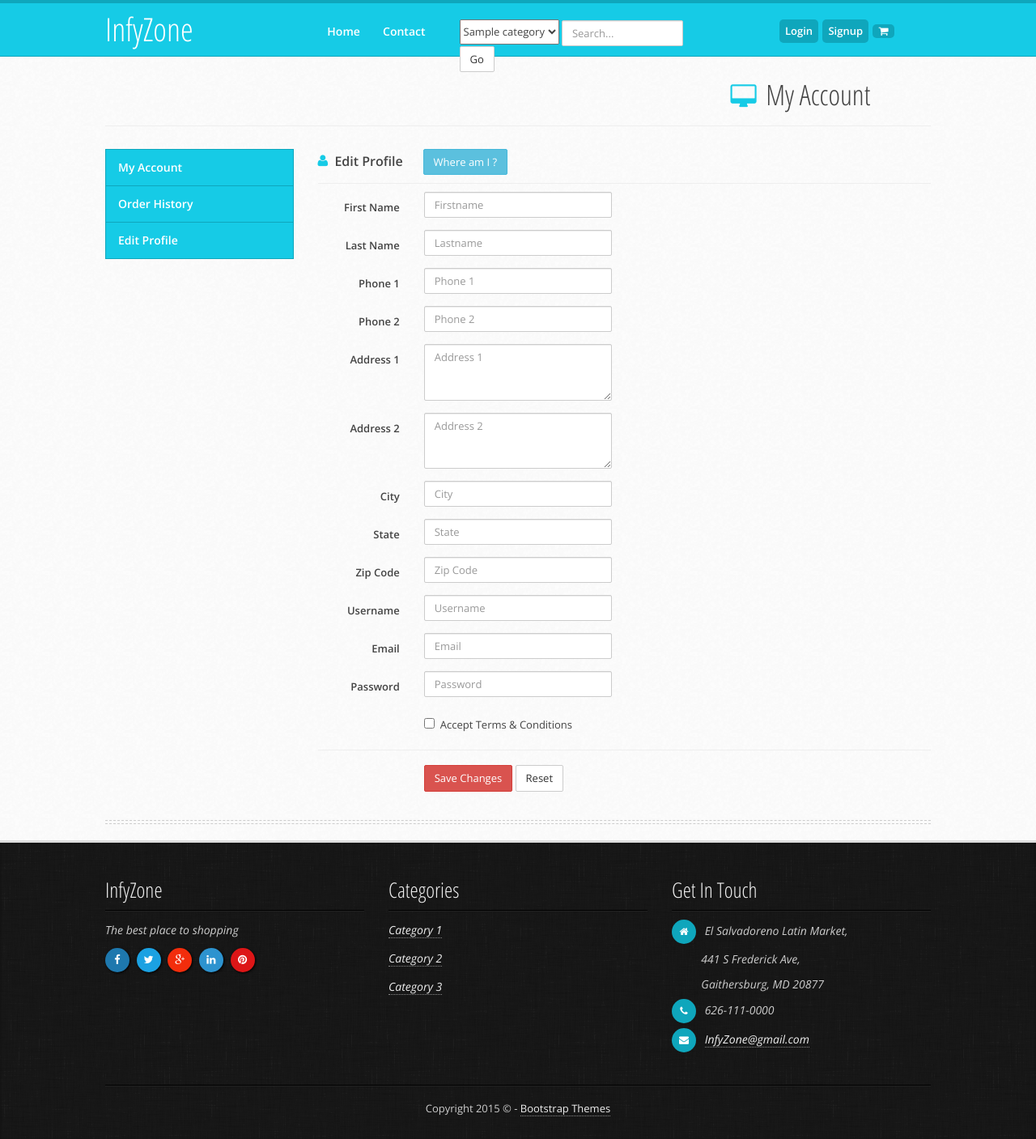
After one commit to jasoniem9246/InfyZone, a Java web app: page /editprofile.jsp in a window 1280 px wide. The commit adds this page. Shown: the whole page at 81% size. Run offline with Tomcat 11, a stand-in JSP engine, Linux system fonts and the light colour scheme; the template is opened without the code that fills it: most values are stand-ins (such as "Sample title", 1, 10 or a date in 2020); data that the repository does not hold is empty; some libraries are stand-ins or nearby versions.

Commit message:
Add editprofile.jsp

```diff
--- /dev/null
+++ b/InfyZone/WebContent/editprofile.jsp
@@ -0,0 +1,270 @@
+<%@ page language="java" contentType="text/html; charset=ISO-8859-1"
+    pageEncoding="ISO-8859-1"%>
+
+<%@include file="header.jsp"%>
+
+<script src="https://maps.googleapis.com/maps/api/js?v=3.exp&sensor=false"></script>
+
+<script type="text/javascript">
+//p elements for displaying lat / long and address
+	var displayCoords, myAddress;
+	var country, postalCode, state, route, streetNumber, locality, areaLvl1, areaLvl2;
+	window.onload = init;
+
+	function init() {
+		geocoder = new google.maps.Geocoder();
+		console.log("Adding input listener to all input fields");
+		// add an input listener to all input fields
+		var listOfInputsInForm = document.querySelectorAll("input");
+		for (var i = 0; i < listOfInputsInForm.length; i++) {
+			addInputListener(listOfInputsInForm[i]);
+		}
+
+		// restore form content with previously saved values
+		restoreFormContent();
+	}
+
+	function addInputListener(inputField) {
+		inputField.oninput = function(event) {
+			localStorage.setItem(inputField.id, inputField.value);
+		};
+	}
+
+	function restoreFormContent() {
+		console.log("restoring form content from localStorage");
+
+		// get the list of all input elements in the form
+		var listOfInputsInForm = document.querySelectorAll("input");
+
+		// For each input element,
+		//    - get its id (that is also the key for it's saved content
+		//      in the localStorage)
+		//    - get the value associated with the id/key in the local
+		//      storage
+		//    - If the value is not undefined, restore the value
+		//      of the input field
+		for (var i = 0; i < listOfInputsInForm.length; i++) {
+			var fieldToRestore = listOfInputsInForm[i];
+			var id = fieldToRestore.id;
+			var savedValue = localStorage.getItem(id);
+
+			if (savedValue !== undefined) {
+				fieldToRestore.value = savedValue;
+			}
+		}
+	}
+
+	// Called when the button is clicked
+    function getLocation() {
+       if (navigator.geolocation) {
+         navigator.geolocation.getCurrentPosition(showPosition);
+       } else {
+       displayCoords.innerHTML="Geolocation API not supported by your browser.";
+     }
+	}
+
+ 	// Called when a position is available
+    function showPosition(position) {
+        // Display the map
+        showOnGoogleMap(new google.maps.LatLng(position.coords.latitude, position.coords.longitude));
+
+    }
+
+    function showOnGoogleMap(latlng) {
+        // Ask google geocoder for a surface address once we get a longitude and
+        // a latitude. In fact the reverse geocoder sends back an array of "guesses"
+        // i.e. not only one address object, but several. Each entry in this array
+        // has several properties like street, city, etc. We use the "formatted_address"
+        // one here, but it might be interesting to get the detailed properties in other
+        // applications like a form with street, city, zip code etc.
+        geocoder.geocode({'latLng': latlng},reverseGeocoderSuccess);
+
+        function reverseGeocoderSuccess(results, status) {
+          if (status == google.maps.GeocoderStatus.OK) {
+            // For debugging
+            console.dir(results);
+
+            if (results[1]) {
+              // Display address as text in the page
+              myAddress = results[0].formatted_address;
+              parseResult(results[0].address_components);
+              console.log(myAddress);
+
+              document.getElementById("zipCode").value = postalCode;
+              document.getElementById("state").value = state;
+              document.getElementById("city").value = locality;
+
+
+            } else {
+              alert('No results found');
+            }
+          } else {
+            alert('Geocoder failed due to: ' + status);
+          }
+        } // end of reverseGeocoderSuccess
+      }  // end of showOnGoogleMap
+
+      function parseResult(result) {
+    	     for(i in result){
+    	         console.log("type = " + result[i].types[0] + " long_name = " +
+    	                     result[i].long_name);
+    	         if(result[i].types[0] == 'postal_code')
+    	             postalCode = result[i].long_name;
+    	         if(result[i].types[0] == 'country')
+    	             country= result[i].long_name;
+    	         if(result[i].types[0] == 'street_number')
+    	             streetNumber= result[i].long_name;
+    	         if(result[i].types[0] == 'route')
+    	             route= result[i].long_name;
+    	         if(result[i].types[0] == 'locality')
+    	             locality= result[i].long_name;
+    	         if(result[i].types[0] == 'state')
+    	             state= result[i].long_name;
+    	         if(result[i].types[0] == 'administrative_area_level_2')
+    	             arealLvl2= result[i].long_name;
+    	         if(result[i].types[0] == 'administrative_area_level_1')
+    	             areaLvl1= result[i].long_name;
+    	     }
+
+    	    state = myAddress.split(",")[2].split(" ")[1];
+    	     // added this for debugging in the console
+    	    console.log("postalCode = " + postalCode);
+/*     	    console.log("country = " + country);
+    	    console.log("streetNumber = " + streetNumber);
+    	    console.log("route = " + route); */
+    	    console.log("state = " + state);
+    	    console.log("locality = " + locality);
+/*     	    console.log("Administrative area level 1 " + areaLvl2);
+    	    console.log("Administrative area level 2 " + areaLvl1); */
+    	 }
+    </script>
+
+</script>
+
+<!-- Logo & Navigation ends -->
+      <!-- Page title -->
+      <div class="page-title">
+         <div class="container">
+            <h2><i class="fa fa-desktop color"></i> My Account</h2>
+            <hr />
+         </div>
+      </div>
+      <!-- Page title -->
+
+      <!-- Page content -->
+
+      <div class="account-content">
+         <div class="container">
+
+            <div class="row">
+               <div class="col-md-3">
+                  <div class="sidey">
+                     <ul class="nav">
+                         <li><a href="account.html">My Account</a></li>
+                         <li><a href="orderhistory.html">Order History</a></li>
+                         <li><a href="editprofile.html">Edit Profile</a></li>
+                     </ul>
+                  </div>
+               </div>
+               <div class="col-md-9">
+                  <h3><i class="fa fa-user color"></i> &nbsp;Edit Profile&nbsp;&nbsp;&nbsp;&nbsp;&nbsp;&nbsp;<button class="btn btn-info" onclick="getLocation()">Where am I ?</button></h3>
+                  <!-- Your details -->
+                  <form class="form-horizontal" role="form">
+                    <div class="form-group">
+                      <label for="firstname" class="col-md-2 control-label">First Name</label>
+                      <div class="col-md-4">
+                        <input type="text" class="form-control" id="firstname" name="firstname" placeholder="Firstname">
+                      </div>
+                    </div>
+                    <div class="form-group">
+                      <label for="lastname" class="col-md-2 control-label">Last Name</label>
+                      <div class="col-md-4">
+                        <input type="text" class="form-control" id="lastname" name="lastname" placeholder="Lastname">
+                      </div>
+                    </div>
+                    <div class="form-group">
+                      <label for="phone1" class="col-md-2 control-label">Phone 1</label>
+                      <div class="col-md-4">
+                        <input type="text" class="form-control" id="phone1" name="phone1" placeholder="Phone 1">
+                      </div>
+                    </div>
+                    <div class="form-group">
+                      <label for="phone2" class="col-md-2 control-label">Phone 2</label>
+                      <div class="col-md-4">
+                        <input type="text" class="form-control" id="phone2" name="phone2" placeholder="Phone 2">
+                      </div>
+                    </div>
+                    <div class="form-group">
+                        <label for="address1" class="col-md-2 control-label">Address 1</label>
+                        <div class="col-md-4">
+                           <textarea class="form-control" rows="3" id="address1" name="address1" placeholder="Address 1"></textarea>
+                        </div>
+                    </div>
+                    <div class="form-group">
+                        <label for="address2" class="col-md-2 control-label">Address 2</label>
+                        <div class="col-md-4">
+                           <textarea class="form-control" id="address2" name="address2" rows="3" placeholder="Address 2"></textarea>
+                        </div>
+                    </div>
+                    <div class="form-group">
+                      <label for="city" class="col-md-2 control-label">City</label>
+                      <div class="col-md-4">
+                        <input type="text" class="form-control" id="city" name="city" placeholder="City">
+                      </div>
+                    </div>
+                    <div class="form-group">
+                      <label for="state" class="col-md-2 control-label">State</label>
+                      <div class="col-md-4">
+                        <input type="text" class="form-control" id="state" name="state" placeholder="State">
+                      </div>
+                    </div>
+                    <div class="form-group">
+                      <label for="zipCode" class="col-md-2 control-label">Zip Code</label>
+                      <div class="col-md-4">
+                        <input type="text" class="form-control" id="zipCode" name="zipCode" placeholder="Zip Code">
+                      </div>
+                    </div>
+                    <div class="form-group">
+                      <label for="userName" class="col-md-2 control-label">Username</label>
+                      <div class="col-md-4">
+                        <input type="text" class="form-control" id="userName" name="userName" placeholder="Username">
+                      </div>
+                    </div>
+                    <div class="form-group">
+                      <label for="email" class="col-lg-2 control-label">Email</label>
+                      <div class="col-md-4">
+                         <input type="email" class="form-control" id="email" name="email" placeholder="Email" >
+                      </div>
+                    </div>
+                    <div class="form-group">
+                      <label for="password" class="col-md-2 control-label">Password</label>
+                      <div class="col-md-4">
+                        <input type="password" class="form-control" id="password" name="password" placeholder="Password">
+                      </div>
+                    </div>
+                    <div class="form-group">
+                      <div class="col-md-offset-2 col-md-4">
+                        <div class="checkbox">
+                          <label>
+                            <input type="checkbox" name="agree" value="agree"> Accept Terms & Conditions
+                          </label>
+                        </div>
+                      </div>
+                    </div>
+                    <hr />
+                    <div class="form-group">
+                      <div class="col-md-offset-2 col-md-10">
+                        <button type="submit" class="btn btn-danger">Save Changes</button>
+                        <button type="reset" class="btn btn-default">Reset</button>
+                      </div>
+                    </div>
+                  </form>
+
+               </div>
+            </div>
+
+            <div class="sep-bor"></div>
+         </div>
+      </div>
+
+<%@include file="footer.jsp"%>
--- a/InfyZone/WebContent/header.jsp
+++ b/InfyZone/WebContent/header.jsp
@@ -55,13 +55,15 @@
                 </tr>
             </thead>
             <tbody>
-<%-- 			<c:forEach items="order.demoOrderItems" var="orderItem">
+<%--             <c:if test="${!empty user}">
+			<c:forEach items="order.demoOrderItems" var="orderItem">
 				<tr>
                   <td><a href="ProductDetail?productID=${orderItem.demoProductInfo.productId}">${orderItem.demoProductInfo.productName}</a></td>
                   <td>${orderItem.quantity}</td>
                   <td>${orderItem.unitPrice}</td>
                 </tr>
-			</c:forEach> --%>
+			</c:forEach>
+			</c:if> --%>
 			</tbody>
             </table>
            </div>
@@ -114,10 +116,9 @@
 				<div class="col-md-4 col-sm-4" style="margin-top:20px;">
 				<form class="form-inline">
 						<select name="category" style="height: 31px">
-							<option value="volvo">Volvo</option>
-							<option value="saab">Saab</option>
-							<option value="fiat">Fiat</option>
-							<option value="audi">Audi</option>
+							<c:forEach items="${categories}" var="category">
+								<option value="${category}">${category}</option>
+							</c:forEach>
 						</select>
 						<input   class="form-control" style="width:150px;" placeholder="Search..." name="search"/>
 						<button type="submit" name="action" value="search" class="btn btn-default">
```
